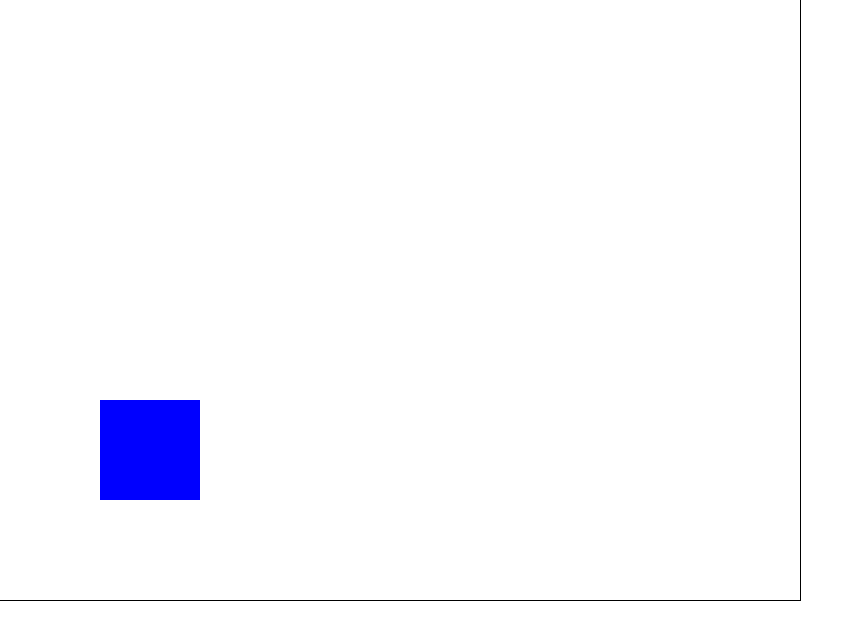
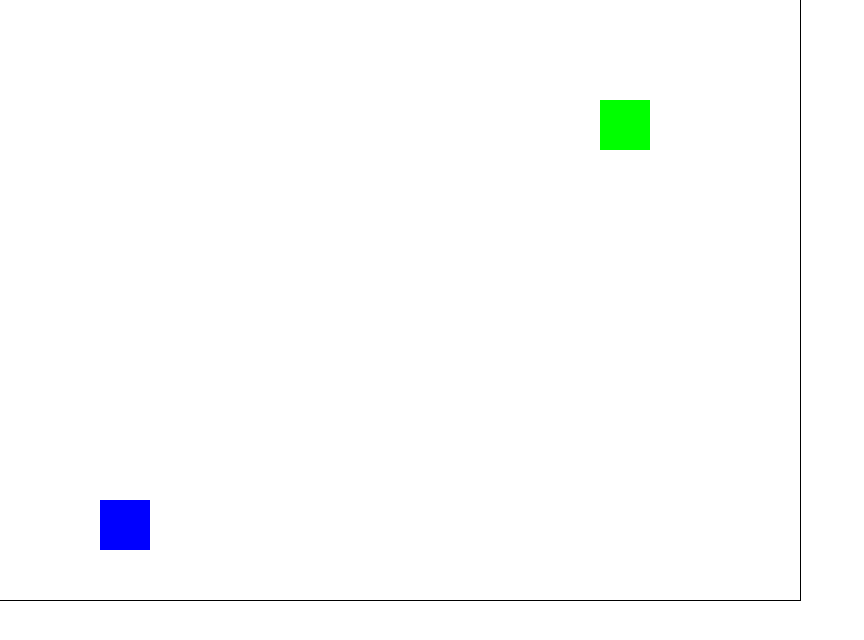
Before and after one commit to studioatual/bricks-breaker, a plain HTML site: page index.html in a window 1280 px wide. Shown: the whole page, without its empty margins (0-864 px from the left). Drawn offline with Linux system fonts and the light colour scheme.

Commit message:
feat: add double movement

```diff
--- /dev/null
+++ b/double.js
@@ -0,0 +1,62 @@
+let canvas, ctx;
+
+const box_size = 50;
+const box_color1 = "#0000FF";
+const box_color2 = "#00FF00";
+let box_x = 0;
+let box_y = 0;
+let sentido_y = "descer";
+let sentido_x = "go";
+const step = 2;
+
+function calcular_sentido_y() {
+  if (box_y >= canvas.height - box_size) {
+    sentido_y = "subir";
+  }
+  if (box_y <= 0) {
+    sentido_y = "descer";
+  }
+  if (sentido_y == "subir") {
+    box_y -= step;
+  } else {
+    box_y += step;
+  }
+}
+
+function calcular_sentido_x() {
+  if (box_x >= canvas.width - box_size) {
+    sentido_x = "back";
+  }
+  if (box_x <= 0) {
+    sentido_x = "go";
+  }
+  if (sentido_x == "go") {
+    box_x += step;
+  } else {
+    box_x -= step;
+  }
+}
+
+function draw() {
+  ctx.fillStyle = box_color1;
+  ctx.fillRect(100, box_y, box_size, box_size);
+
+  ctx.fillStyle = box_color2;
+  ctx.fillRect(box_x, 100, box_size, box_size);
+}
+
+function loop() {
+  ctx.clearRect(0, 0, canvas.width, canvas.height);
+  calcular_sentido_y();
+  calcular_sentido_x();
+  draw();
+  setTimeout(loop, 1000 / 60);
+}
+
+function init() {
+  canvas = document.querySelector("#canvas");
+  ctx = canvas.getContext("2d");
+  loop();
+}
+
+document.body.onload = init;
--- a/index.html
+++ b/index.html
@@ -9,6 +9,6 @@
   </head>
   <body>
     <canvas id="canvas" width="800" height="600"></canvas>
-    <script src="./single.js"></script>
+    <script src="./double.js"></script>
   </body>
 </html>
--- a/script.js
+++ b/script.js
@@ -61,7 +61,7 @@ const cores = [
 
 const list = [];
 
-for (let i = 0; i < 100; i++) {
+for (let i = 0; i < 10; i++) {
   const index = Math.round(Math.random() * cores.length);
   list.push({
     x: Math.round(Math.random() * 800),
```
